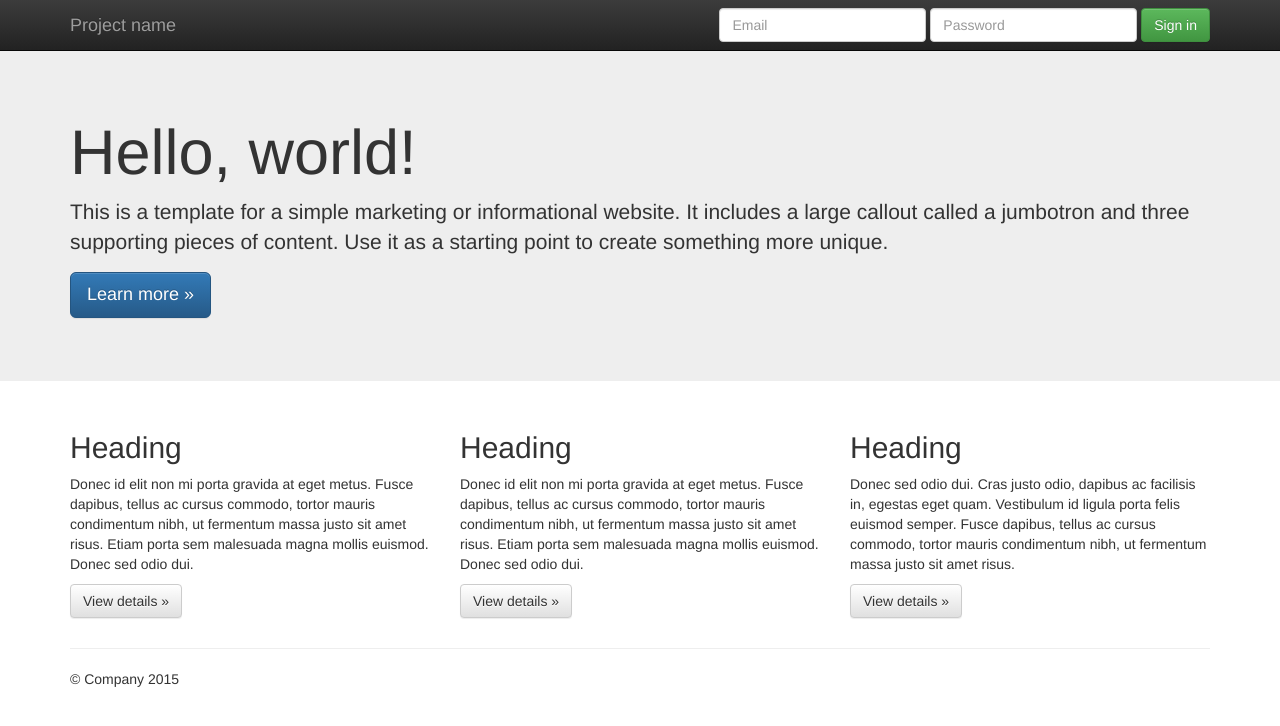
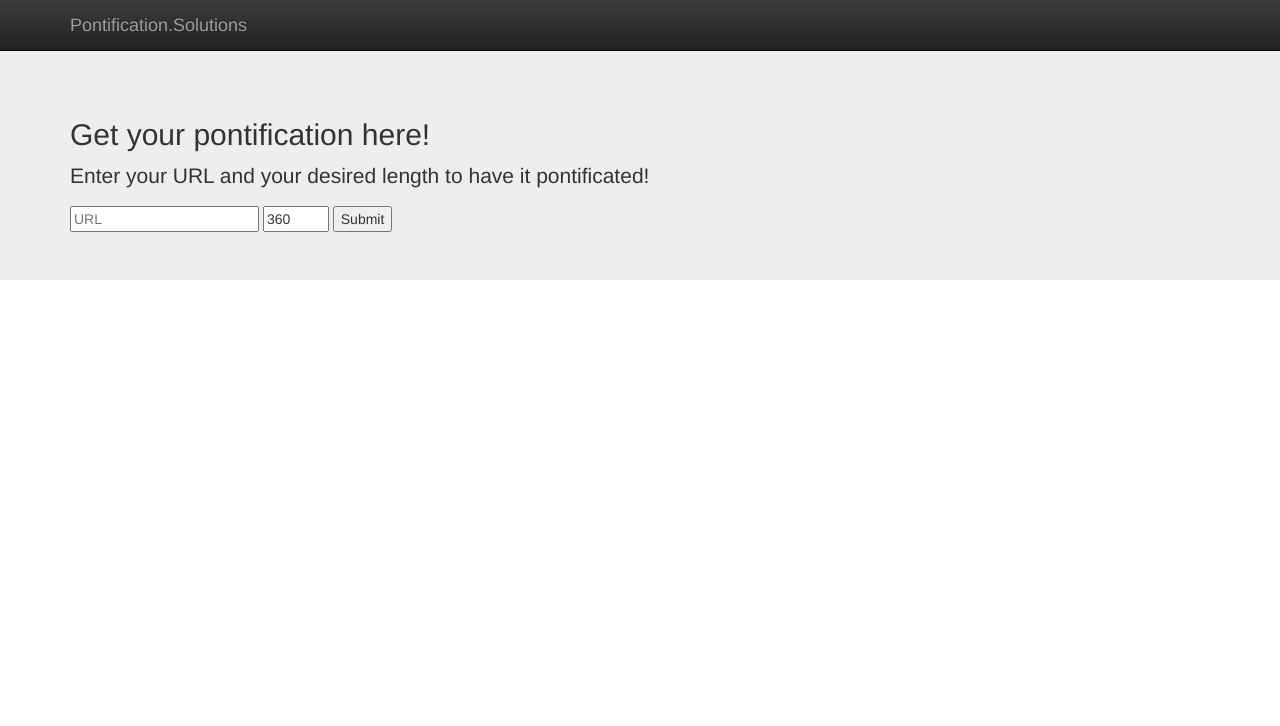
Before and after one commit to foxiehkins/pontification.solutions, a plain HTML site: page public/index.html in a window 1280 px wide. Drawn offline with nearby package versions, Linux system fonts and the light colour scheme.

Commit message:
Basic website. Prepared to deploy

```diff
--- a/public/index.html
+++ b/public/index.html
@@ -6,11 +6,10 @@
     <head>
         <meta charset="utf-8">
         <meta http-equiv="X-UA-Compatible" content="IE=edge,chrome=1">
-        <title></title>
+        <title>Pontification.Solutions</title>
         <meta name="description" content="">
         <meta name="viewport" content="width=device-width, initial-scale=1">
         <link rel="apple-touch-icon" href="apple-touch-icon.png">
-
         <link rel="stylesheet" href="css/bootstrap.min.css">
         <style>
             body {
@@ -36,59 +35,50 @@
             <span class="icon-bar"></span>
             <span class="icon-bar"></span>
           </button>
-          <a class="navbar-brand" href="#">Project name</a>
+          <a class="navbar-brand" href="#">Pontification.Solutions</a>
         </div>
-        <div id="navbar" class="navbar-collapse collapse">
-          <form class="navbar-form navbar-right" role="form">
-            <div class="form-group">
-              <input type="text" placeholder="Email" class="form-control">
-            </div>
-            <div class="form-group">
-              <input type="password" placeholder="Password" class="form-control">
-            </div>
-            <button type="submit" class="btn btn-success">Sign in</button>
-          </form>
-        </div><!--/.navbar-collapse -->
       </div>
     </nav>
 
     <!-- Main jumbotron for a primary marketing message or call to action -->
     <div class="jumbotron">
       <div class="container">
-        <h1>Hello, world!</h1>
-        <p>This is a template for a simple marketing or informational website. It includes a large callout called a jumbotron and three supporting pieces of content. Use it as a starting point to create something more unique.</p>
-        <p><a class="btn btn-primary btn-lg" href="#" role="button">Learn more &raquo;</a></p>
+        <h2>Get your pontification here!</h2>
+        <p>Enter your URL and your desired length to have it pontificated!</p>
+        <form action='http://127.0.0.1:5000' method='GET' class='ajaxform'>
+            <input type='text' name='url' placeholder="URL">
+            <input type='number' min=40 max=500 value=360 name='len' placeholder="Length">
+            <input type="submit">
+        </form>
+
+        <b></b>
       </div>
     </div>
-
-    <div class="container">
-      <!-- Example row of columns -->
-      <div class="row">
-        <div class="col-md-4">
-          <h2>Heading</h2>
-          <p>Donec id elit non mi porta gravida at eget metus. Fusce dapibus, tellus ac cursus commodo, tortor mauris condimentum nibh, ut fermentum massa justo sit amet risus. Etiam porta sem malesuada magna mollis euismod. Donec sed odio dui. </p>
-          <p><a class="btn btn-default" href="#" role="button">View details &raquo;</a></p>
-        </div>
-        <div class="col-md-4">
-          <h2>Heading</h2>
-          <p>Donec id elit non mi porta gravida at eget metus. Fusce dapibus, tellus ac cursus commodo, tortor mauris condimentum nibh, ut fermentum massa justo sit amet risus. Etiam porta sem malesuada magna mollis euismod. Donec sed odio dui. </p>
-          <p><a class="btn btn-default" href="#" role="button">View details &raquo;</a></p>
-       </div>
-        <div class="col-md-4">
-          <h2>Heading</h2>
-          <p>Donec sed odio dui. Cras justo odio, dapibus ac facilisis in, egestas eget quam. Vestibulum id ligula porta felis euismod semper. Fusce dapibus, tellus ac cursus commodo, tortor mauris condimentum nibh, ut fermentum massa justo sit amet risus.</p>
-          <p><a class="btn btn-default" href="#" role="button">View details &raquo;</a></p>
-        </div>
-      </div>
-
-      <hr>
-
-      <footer>
-        <p>&copy; Company 2015</p>
-      </footer>
     </div> <!-- /container -->        <script src="//ajax.googleapis.com/ajax/libs/jquery/1.11.2/jquery.min.js"></script>
         <script>window.jQuery || document.write('<script src="js/vendor/jquery-1.11.2.min.js"><\/script>')</script>
+        <script>
+        jQuery(document).ready(function(){
 
+        jQuery('.ajaxform').submit( function() {
+
+            $.ajax({
+                url     : $(this).attr('action'),
+                type    : $(this).attr('method'),
+                data    : $(this).serialize(),
+                success : function( response ) {
+                            if(response.includes('http')) {
+                                jQuery("b").html('<a href="' + response + '" >' + response + '</a>')
+                            } else {
+                                jQuery("b").html(response)
+                            }
+                          }
+            });
+
+            return false;
+        });
+
+        });
+        </script>
         <script src="js/vendor/bootstrap.min.js"></script>
 
         <script src="js/main.js"></script>
```
Also changed, not shown: 1 other file.
